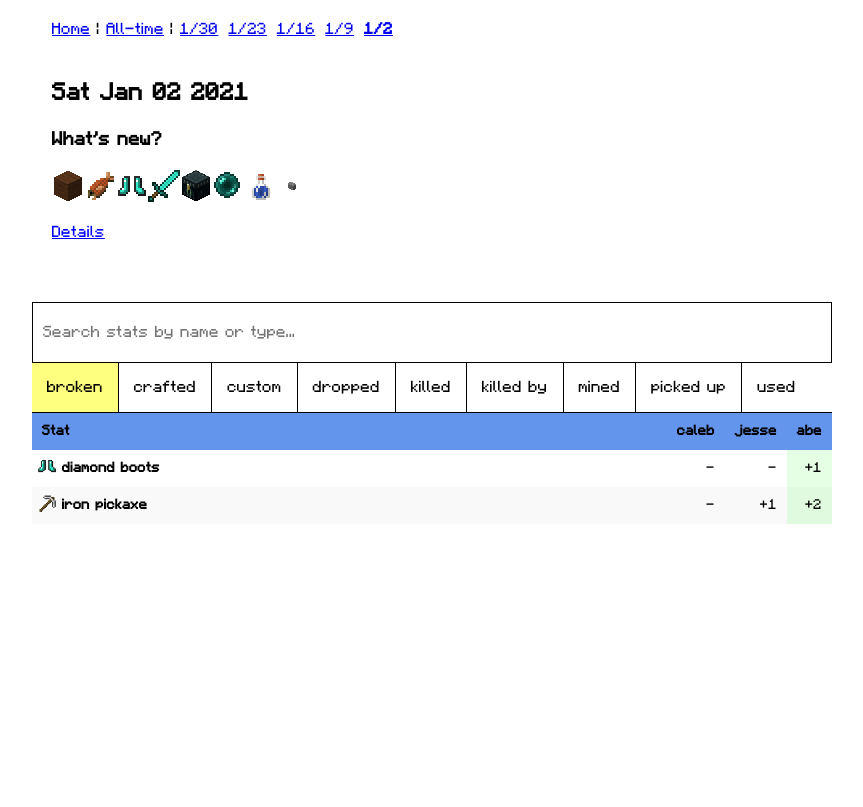
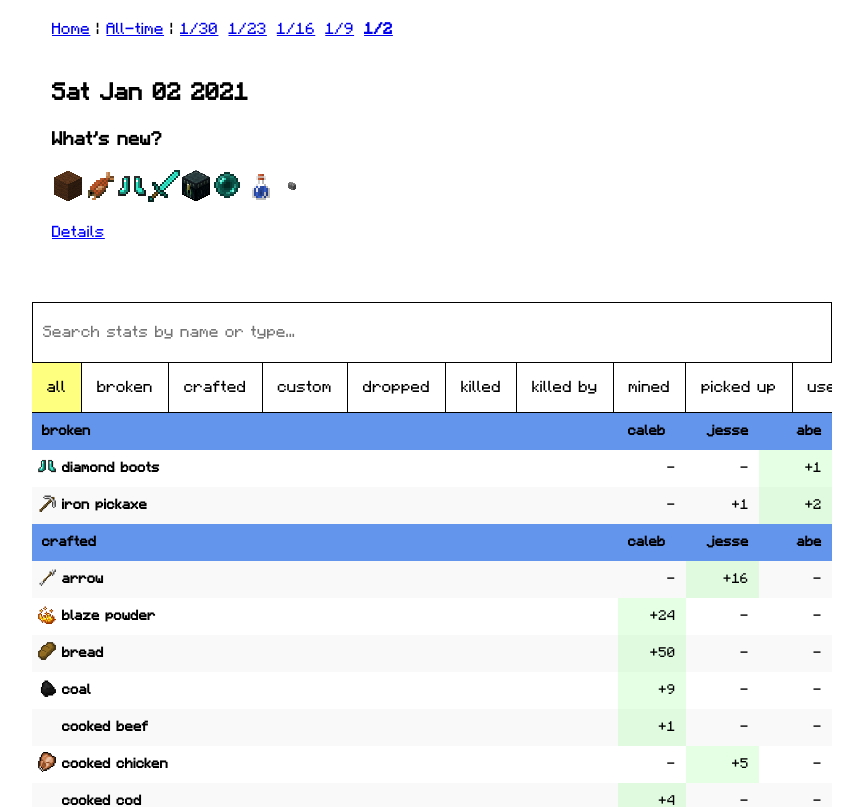
Before and after one commit to sighrobot/minegraphed, a Next.js app: page /session/2021-01-02 in a window 1280 px wide. Shown: the top 807 px of the page, without its empty margins (208-1071 px from the left). Built offline with nearby package versions, Linux system fonts and the light colour scheme.

Commit message:
add all filter

```diff
--- a/components/seg.js
+++ b/components/seg.js
@@ -3,6 +3,13 @@ import React from "react";
 const Seg = ({ type, onChange, statTypes }) => {
   return (
     <div className="seg">
+      <button
+        name="all"
+        className={type === "all" ? "active" : ""}
+        onClick={onChange}
+      >
+        all
+      </button>
       {statTypes
         .sort((a, b) => (a > b ? 1 : -1))
         .map((t) => {
--- a/components/statsdiff.js
+++ b/components/statsdiff.js
@@ -99,7 +99,7 @@ const Stats = ({ date }) => {
   const { stats, oldStats, players } = buildStats(date);
   const statTypes = Object.keys(stats);
   const handleChange = (e) => setValue(e.target.value);
-  const [type, setType] = React.useState("broken");
+  const [type, setType] = React.useState("all");
   const handleSelectStatType = (e) => setType(e.target.name);
 
   return (
--- a/components/table.js
+++ b/components/table.js
@@ -88,12 +88,19 @@ const Style = () => {
   );
 };
 
-export const Table = ({ type, players, stats, statTypes, oldStats, value }) => {
+export const Table = ({
+  type: typeFilter,
+  players,
+  stats,
+  statTypes,
+  oldStats,
+  value,
+}) => {
   const table = oldStats ? (
     <table className="table">
       <tbody>
         {statTypes
-          .filter((t) => type === t)
+          .filter((t) => typeFilter === t || typeFilter === "all")
           .map((type) => {
             return (
               <>
@@ -102,7 +109,9 @@ export const Table = ({ type, players, stats, statTypes, oldStats, value }) => {
                   .filter((stat) => stat.indexOf(value.toLowerCase()) !== -1)
                   .length > 0 ? (
                   <tr className="heading">
-                    <th colSpan={2}>Stat</th>
+                    <th colSpan={2}>
+                      {typeFilter === "all" ? type.replace("_", " ") : ""}
+                    </th>
                     {Object.keys(players).map((p) => {
                       return <th key={p}>{p}</th>;
                     })}
@@ -170,7 +179,7 @@ export const Table = ({ type, players, stats, statTypes, oldStats, value }) => {
     <table className="table">
       <tbody>
         {statTypes
-          .filter((t) => type === t)
+          .filter((t) => typeFilter === t || typeFilter === "all")
           .map((type) => {
             return (
               <>
@@ -179,7 +188,9 @@ export const Table = ({ type, players, stats, statTypes, oldStats, value }) => {
                   .filter((stat) => stat.indexOf(value.toLowerCase()) !== -1)
                   .length > 0 ? (
                   <tr className="heading">
-                    <th colSpan={2}>Stat</th>
+                    <th colSpan={2}>
+                      {typeFilter === "all" ? type.replace("_", " ") : ""}
+                    </th>
                     {Object.keys(players).map((p) => {
                       return <th key={p}>{p}</th>;
                     })}
--- a/pages/stats.js
+++ b/pages/stats.js
@@ -55,7 +55,7 @@ const Stats = () => {
   const [value, setValue] = React.useState("");
   const statTypes = Object.keys(stats);
   const handleChange = (e) => setValue(e.target.value);
-  const [type, setType] = React.useState("broken");
+  const [type, setType] = React.useState("all");
   const handleSelectStatType = (e) => setType(e.target.name);
 
   return (
```
